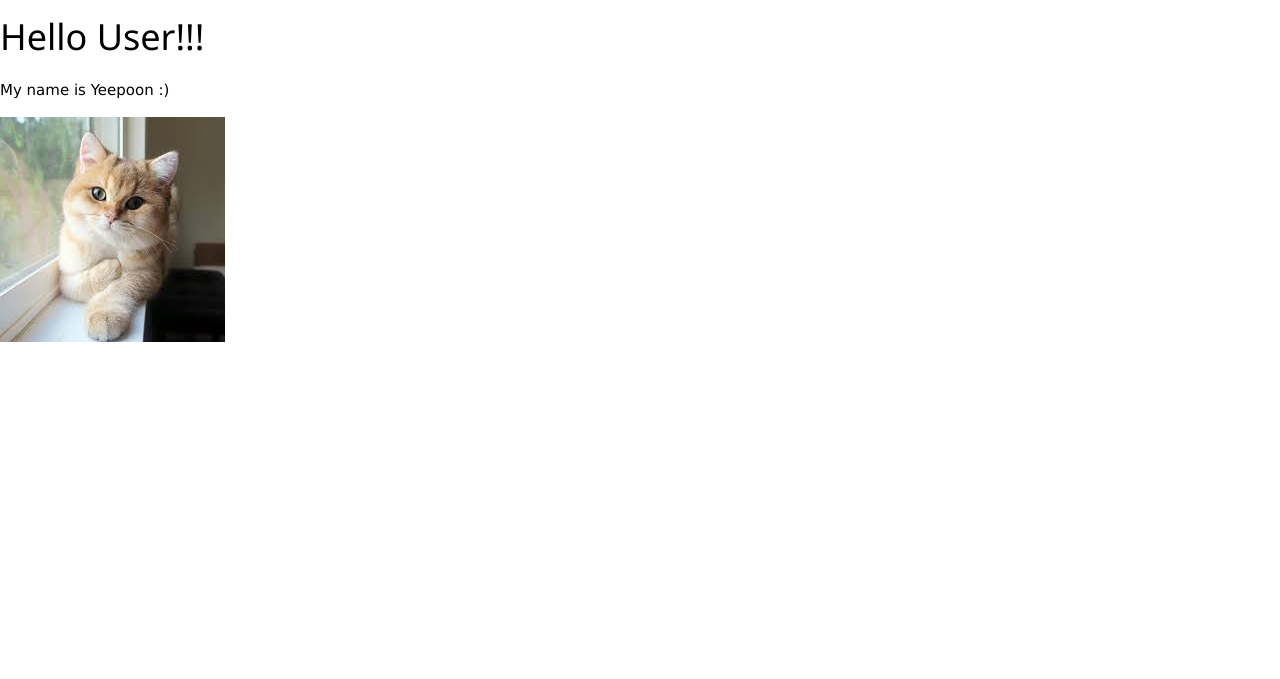
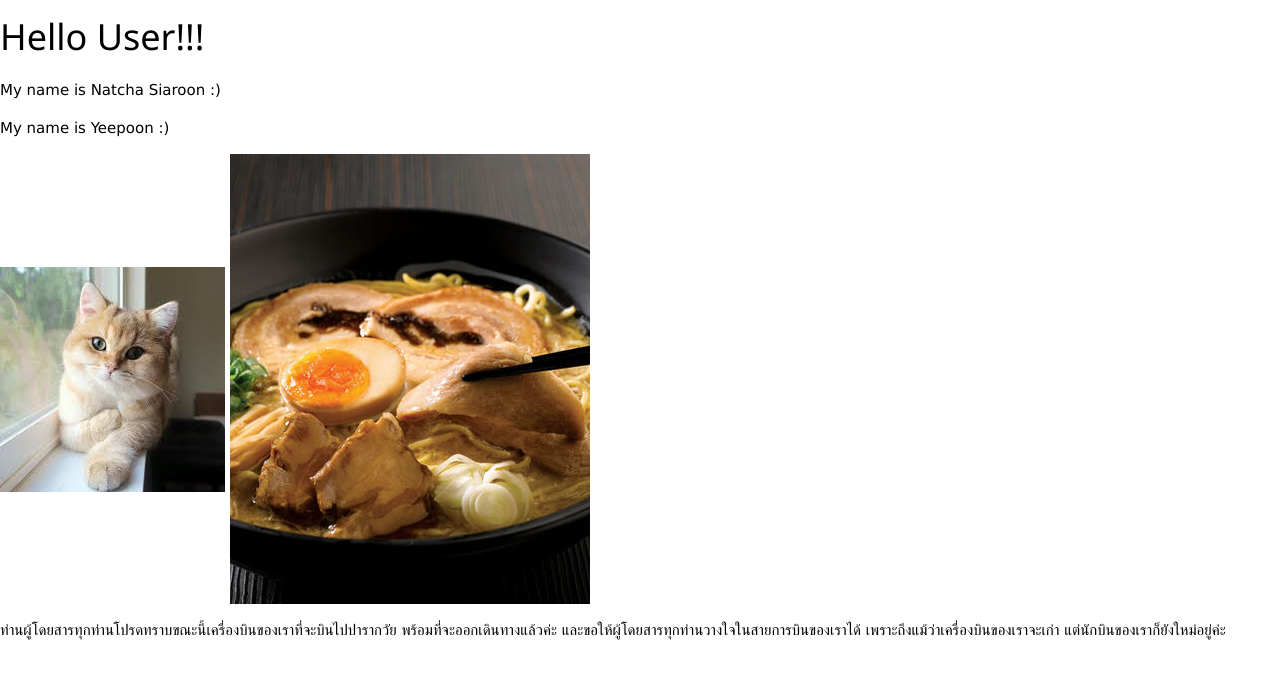
Before and after one commit to natchayp/yeepoon, a PHP site: page / in a window 1280 px wide. Shown: the top 679 px of the page. Run offline with PHP 8.4, Linux system fonts and the light colour scheme.

Commit message:
Update index.php

```diff
--- a/index.php
+++ b/index.php
@@ -6,8 +6,14 @@
 
 <body>
   <h1>Hello User!!!</h1>
+  <p>My name is Natcha Siaroon :)</p>
   <p>My name is Yeepoon :)</p>
   <img src="cat.jpg">
+  <img src="ramen2.jpg">
+  <a href="https://www.canva.com/th_th/"></a>
+  <p>ท่านผู้โดยสารทุกท่านโปรดทราบขณะนี้เครื่องบินของเราที่จะบินไปปารากวัย
+    พร้อมที่จะออกเดินทางแล้วค่ะ และขอให้ผู้โดยสารทุกท่านวางใจในสายการบินของเราได้
+    เพราะถึงแม้ว่าเครื่องบินของเราจะเก่า แต่นักบินของเราก็ยังใหม่อยู่ค่ะ</p>
 </body>
 
 </html>
```
